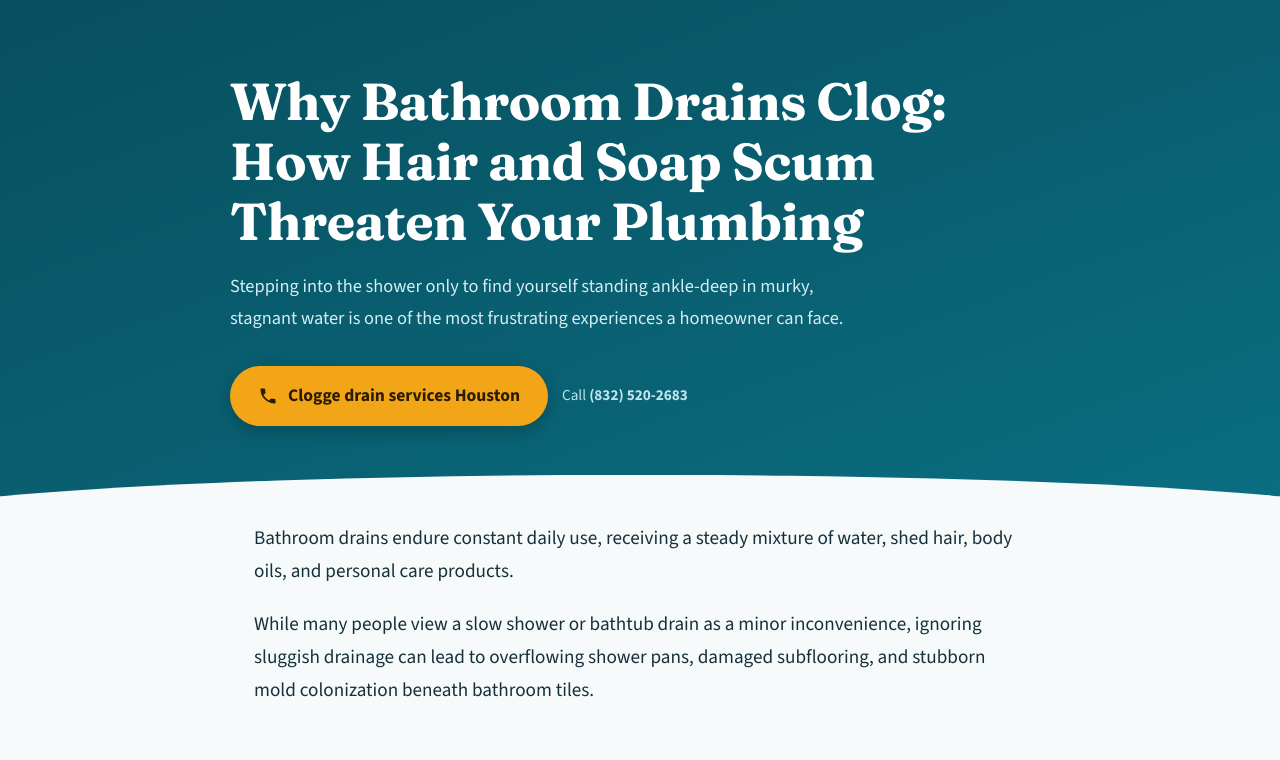
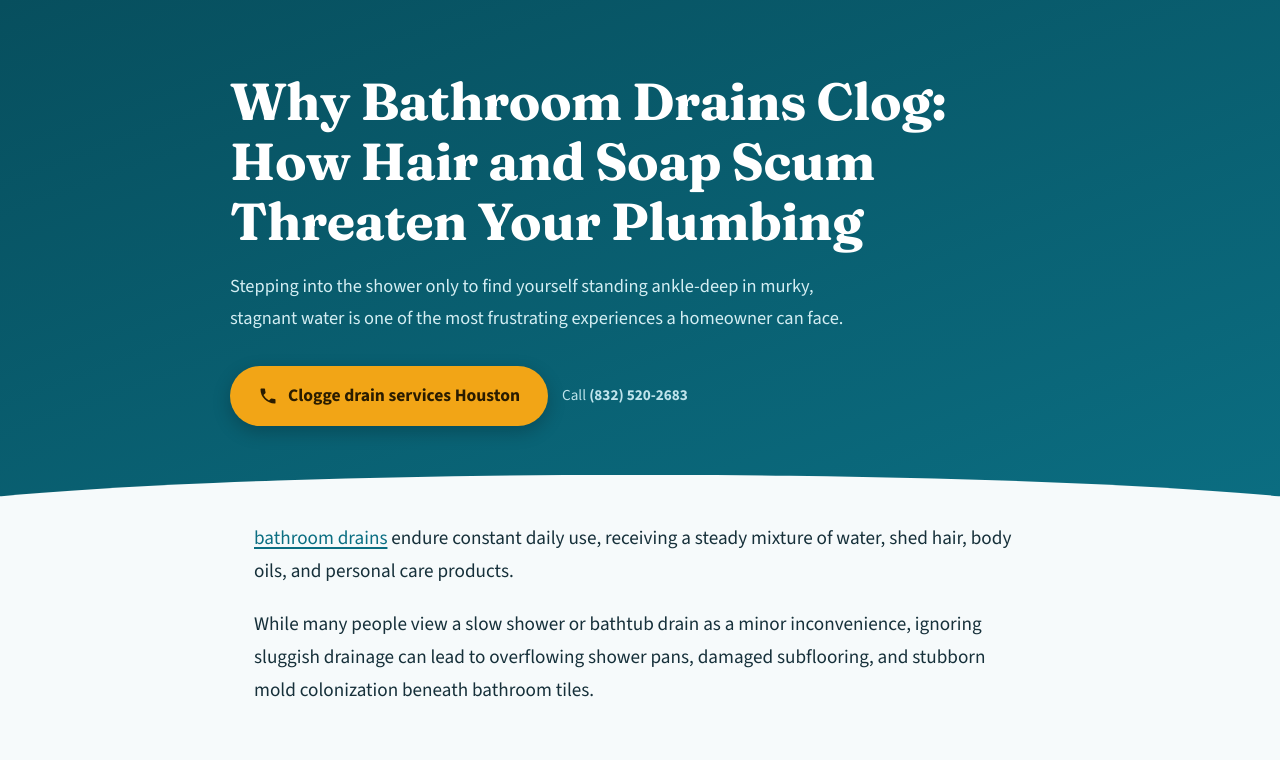
Before and after one commit to tybazorg-bit/clogdraincleringhouston77002, a plain HTML site: page index.html in a window 1280 px wide. Shown: the top 760 px of the page. Drawn offline with nearby package versions, Linux system fonts and the light colour scheme.

Commit message:
Add link to bathroom drains description

```diff
--- a/index.html
+++ b/index.html
@@ -102,7 +102,7 @@ p+p{margin-top:1.1em}
 <main class="wrap">
   <article>
     <div class="intro">
-      <p>Bathroom drains endure constant daily use, receiving a steady mixture of water, shed hair, body oils, and personal care products.</p>
+      <p> <a href="https://tybazorg-bit.github.io/Emergencydraincleaninghouston/">bathroom drains</a> endure constant daily use, receiving a steady mixture of water, shed hair, body oils, and personal care products.</p>
       <p>While many people view a slow shower or bathtub drain as a minor inconvenience, ignoring sluggish drainage can lead to overflowing shower pans, damaged subflooring, and stubborn mold colonization beneath bathroom tiles.</p>
     </div>
 
```
